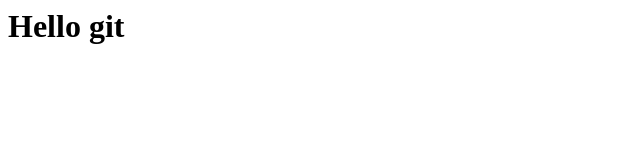
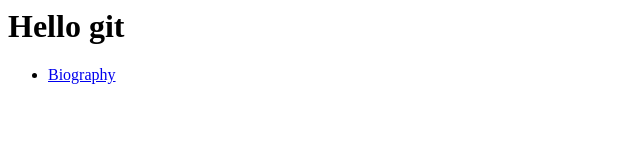
Before and after one commit to yushui/testagain, a plain HTML site: page helloworld/index.html in a window 1280 px wide. Shown: the whole page, without its empty margins (0-640 px from the left). Drawn offline with Linux system fonts and the light colour scheme.

Commit message:
add some change to index.html

```diff
--- a/helloworld/index.html
+++ b/helloworld/index.html
@@ -5,6 +5,10 @@
 </head>
 <body>
 <h1>Hello git</H1>
+
+
+<ul>
+<li><a href = "bio.html">Biography</a></li>
 </body>
 
 </html>
```
